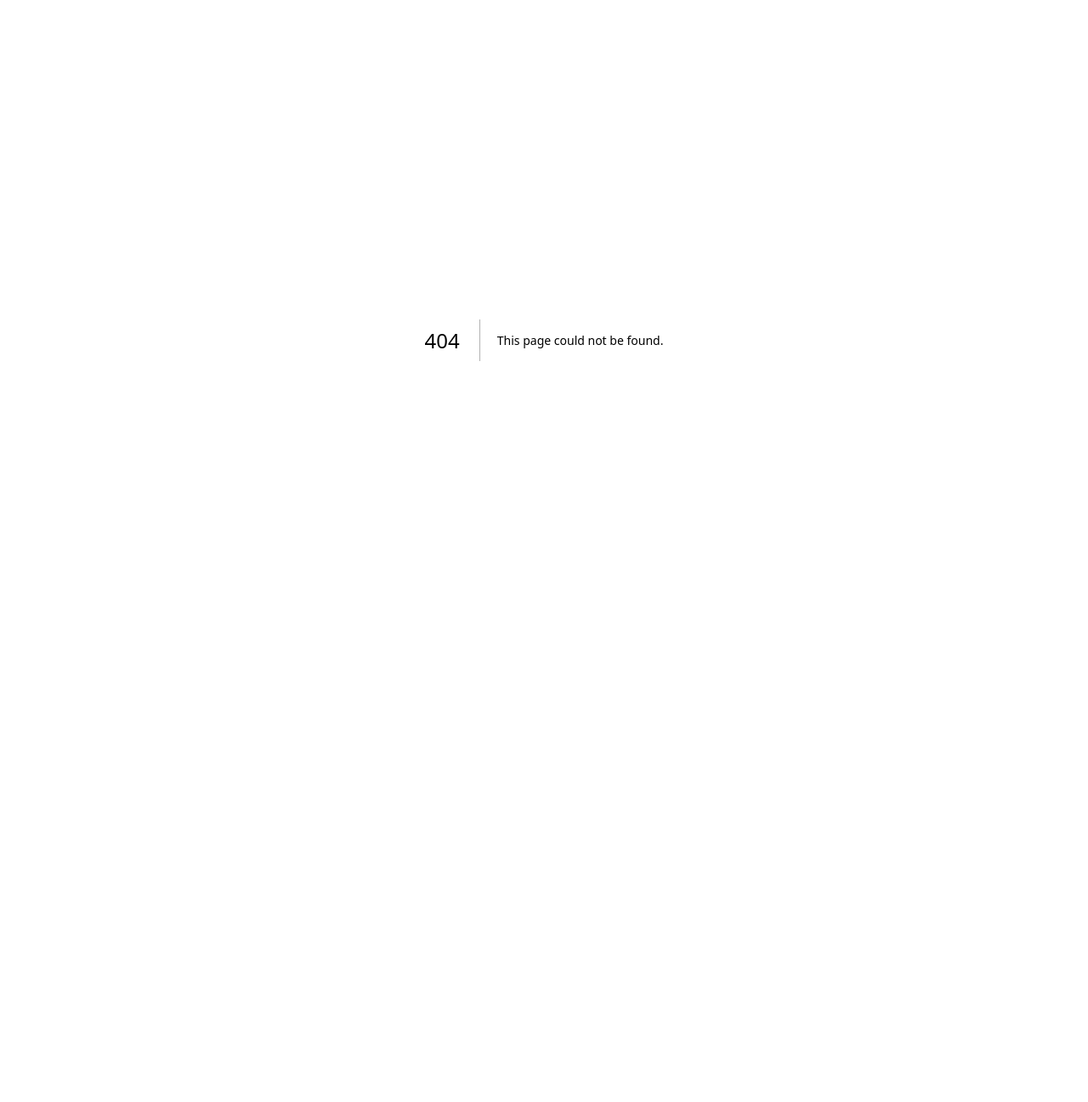
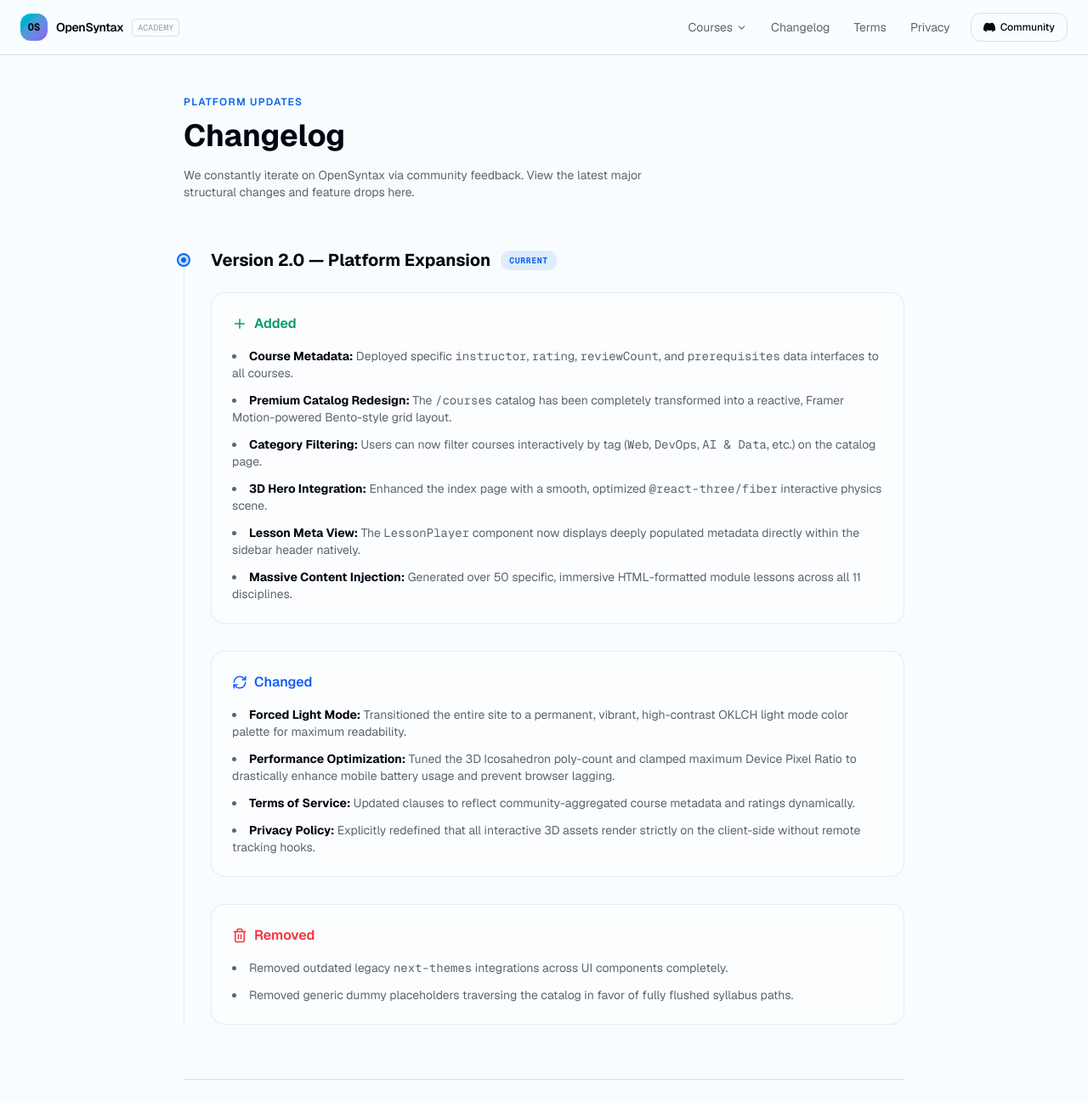
Before and after one commit to TSSEJED/opensyntax-academy, a Next.js app: page /changelog in a window 1280 px wide. Before the commit this address had no page. Shown: the top 1297 px of the page at 85% size. Before the commit the page ends 800 px from the top, so only its background shows below. Built offline with nearby package versions, Linux system fonts and the light colour scheme.

Commit message:
Mar 29, 2026, 10:30 PM

```diff
--- /dev/null
+++ b/app/changelog/page.tsx
@@ -0,0 +1,96 @@
+import { Navbar } from "@/components/navbar"
+import { Footer } from "@/components/footer"
+import { GitCommit, Plus, RefreshCw, Trash2 } from "lucide-react"
+
+export const metadata = {
+  title: "Changelog — OpenSyntax Academy",
+  description: "Recent updates and architectural changes to the platform.",
+}
+
+export default function ChangelogPage() {
+  return (
+    <div className="min-h-screen bg-background text-foreground font-sans">
+      <Navbar />
+      <main className="mx-auto max-w-4xl px-6 pt-28 pb-20">
+        <div className="mb-14">
+          <p className="text-xs text-accent font-semibold uppercase tracking-widest mb-3">Platform Updates</p>
+          <h1 className="text-4xl font-bold text-foreground text-balance mb-4">Changelog</h1>
+          <p className="text-sm text-muted-foreground max-w-xl">
+            We constantly iterate on OpenSyntax via community feedback. View the latest major structural changes and feature drops here.
+          </p>
+        </div>
+
+        <div className="space-y-16">
+          {/* Unreleased/Latest Update */}
+          <section className="relative">
+            <div className="absolute left-0 top-2 bottom-0 w-px bg-border/50 hidden md:block" />
+
+            <div className="md:pl-8">
+              <div className="flex items-center gap-3 mb-6 relative">
+                <div className="absolute -left-10 w-4 h-4 rounded-full bg-accent/20 border-2 border-accent hidden md:flex items-center justify-center">
+                  <div className="w-1.5 h-1.5 rounded-full bg-accent" />
+                </div>
+                <h2 className="text-xl font-bold">Version 2.0 — Platform Expansion</h2>
+                <span className="px-2.5 py-1 rounded-md bg-accent/10 text-accent text-[10px] font-mono font-bold tracking-wider uppercase">Current</span>
+              </div>
+
+              <div className="space-y-8">
+                {/* Added */}
+                <div className="bg-card/40 border border-border/60 rounded-2xl p-6 backdrop-blur-sm">
+                  <div className="flex items-center gap-2 text-emerald-600 mb-4">
+                    <Plus size={18} />
+                    <h3 className="font-semibold">Added</h3>
+                  </div>
+                  <ul className="space-y-3 text-sm text-muted-foreground list-disc list-inside">
+                    <li><strong className="text-foreground">Course Metadata:</strong> Deployed specific <code>instructor</code>, <code>rating</code>, <code>reviewCount</code>, and <code>prerequisites</code> data interfaces to all courses.</li>
+                    <li><strong className="text-foreground">Premium Catalog Redesign:</strong> The <code>/courses</code> catalog has been completely transformed into a reactive, Framer Motion-powered Bento-style grid layout.</li>
+                    <li><strong className="text-foreground">Category Filtering:</strong> Users can now filter courses interactively by tag (<code>Web</code>, <code>DevOps</code>, <code>AI & Data</code>, etc.) on the catalog page.</li>
+                    <li><strong className="text-foreground">3D Hero Integration:</strong> Enhanced the index page with a smooth, optimized <code>@react-three/fiber</code> interactive physics scene.</li>
+                    <li><strong className="text-foreground">Lesson Meta View:</strong> The <code>LessonPlayer</code> component now displays deeply populated metadata directly within the sidebar header natively.</li>
+                    <li><strong className="text-foreground">Massive Content Injection:</strong> Generated over 50 specific, immersive HTML-formatted module lessons across all 11 disciplines.</li>
+                  </ul>
+                </div>
+
+                {/* Changed */}
+                <div className="bg-card/40 border border-border/60 rounded-2xl p-6 backdrop-blur-sm">
+                  <div className="flex items-center gap-2 text-blue-600 mb-4">
+                    <RefreshCw size={18} />
+                    <h3 className="font-semibold">Changed</h3>
+                  </div>
+                  <ul className="space-y-3 text-sm text-muted-foreground list-disc list-inside">
+                    <li><strong className="text-foreground">Forced Light Mode:</strong> Transitioned the entire site to a permanent, vibrant, high-contrast OKLCH light mode color palette for maximum readability.</li>
+                    <li><strong className="text-foreground">Performance Optimization:</strong> Tuned the 3D Icosahedron poly-count and clamped maximum Device Pixel Ratio to drastically enhance mobile battery usage and prevent browser lagging.</li>
+                    <li><strong className="text-foreground">Terms of Service:</strong> Updated clauses to reflect community-aggregated course metadata and ratings dynamically.</li>
+                    <li><strong className="text-foreground">Privacy Policy:</strong> Explicitly redefined that all interactive 3D assets render strictly on the client-side without remote tracking hooks.</li>
+                  </ul>
+                </div>
+
+                {/* Removed */}
+                <div className="bg-card/40 border border-border/60 rounded-2xl p-6 backdrop-blur-sm">
+                  <div className="flex items-center gap-2 text-red-500 mb-4">
+                    <Trash2 size={18} />
+                    <h3 className="font-semibold">Removed</h3>
+                  </div>
+                  <ul className="space-y-3 text-sm text-muted-foreground list-disc list-inside">
+                    <li>Removed outdated legacy <code>next-themes</code> integrations across UI components completely.</li>
+                    <li>Removed generic dummy placeholders traversing the catalog in favor of fully flushed syllabus paths.</li>
+                  </ul>
+                </div>
+
+              </div>
+            </div>
+          </section>
+
+          <div className="flex items-center justify-center pt-8 border-t border-border">
+            <a href="https://github.com/TSSEJED/opensyntax-academy/commits/main" target="_blank" rel="noopener noreferrer" className="flex items-center gap-2 text-xs text-muted-foreground hover:text-foreground transition-colors group">
+              <GitCommit size={14} className="group-hover:text-accent transition-colors" />
+              View full Git history on GitHub
+            </a>
+          </div>
+
+        </div>
+      </main>
+      <Footer />
+    </div>
+  )
+}
--- a/components/footer.tsx
+++ b/components/footer.tsx
@@ -58,6 +58,7 @@ export function Footer() {
           <a href="https://github.com/TSSEJED/opensyntax-academy" target="_blank" rel="noopener noreferrer" className="text-xs text-muted-foreground hover:text-foreground transition-colors">GitHub ↗</a>
           <div className="h-px bg-border my-1" />
           <p className="text-[10px] font-bold text-foreground uppercase tracking-widest mb-1">Legal</p>
+          <Link href="/changelog" className="text-xs text-muted-foreground hover:text-foreground transition-colors">Changelog</Link>
           <Link href="/terms"   className="text-xs text-muted-foreground hover:text-foreground transition-colors">Terms of Service</Link>
           <Link href="/privacy" className="text-xs text-muted-foreground hover:text-foreground transition-colors">Privacy Policy</Link>
           <p className="text-xs text-muted-foreground/50">Apache 2.0 License</p>
--- a/components/hero-3d-scene.tsx
+++ b/components/hero-3d-scene.tsx
@@ -18,7 +18,7 @@ function MorphingBlob() {
   return (
     <Float speed={2} rotationIntensity={1} floatIntensity={2}>
       <mesh ref={meshRef} scale={1.5}>
-        <icosahedronGeometry args={[1, 12]} />
+        <icosahedronGeometry args={[1, 4]} />
         <MeshDistortMaterial
           color="#8b5cf6"
           envMapIntensity={1}
@@ -27,7 +27,7 @@ function MorphingBlob() {
           metalness={0.2}
           roughness={0.1}
           distort={0.4}
-          speed={2}
+          speed={1.5}
         />
       </mesh>
     </Float>
@@ -37,7 +37,7 @@ function MorphingBlob() {
 export function Hero3DScene() {
   return (
     <div className="absolute inset-0 -z-10 h-full w-full opacity-60 pointer-events-none">
-      <Canvas camera={{ position: [0, 0, 5], fov: 45 }}>
+      <Canvas camera={{ position: [0, 0, 5], fov: 45 }} dpr={[1, 1.5]} performance={{ min: 0.5 }}>
         <ambientLight intensity={0.5} />
         <directionalLight position={[10, 10, 5]} intensity={1} />
         <Environment preset="city" />
--- a/components/navbar.tsx
+++ b/components/navbar.tsx
@@ -59,6 +59,7 @@ export function Navbar() {
             )}
           </div>
 
+          <Link href="/changelog" className="px-3 py-2 rounded-md hover:text-foreground hover:bg-secondary transition-colors">Changelog</Link>
           <Link href="/terms"   className="px-3 py-2 rounded-md hover:text-foreground hover:bg-secondary transition-colors">Terms</Link>
           <Link href="/privacy" className="px-3 py-2 rounded-md hover:text-foreground hover:bg-secondary transition-colors">Privacy</Link>
 
@@ -87,6 +88,7 @@ export function Navbar() {
             </Link>
           ))}
           <div className="h-px bg-border my-2" />
+          <Link href="/changelog" className="px-2 py-2 text-xs text-muted-foreground hover:text-foreground" onClick={() => setOpen(false)}>Changelog</Link>
           <Link href="/terms"   className="px-2 py-2 text-xs text-muted-foreground hover:text-foreground" onClick={() => setOpen(false)}>Terms</Link>
           <Link href="/privacy" className="px-2 py-2 text-xs text-muted-foreground hover:text-foreground" onClick={() => setOpen(false)}>Privacy</Link>
           <a href="https://discord.gg/66GA8MNPeB" target="_blank" rel="noopener noreferrer" className="mt-1 px-2 py-2 text-xs text-accent font-medium">Join Community →</a>
--- /dev/null
+++ b/fix-changelog.js
@@ -0,0 +1,5 @@
+const fs = require('fs');
+
+let content = fs.readFileSync('app/changelog/page.tsx', 'utf8');
+content = content.replace(/`([^`]+)`/g, '<code>$1</code>');
+fs.writeFileSync('app/changelog/page.tsx', content);
```
Also changed, not shown: ts_final.txt (added), 1 other file (tests, documents, lock files or other folders).
